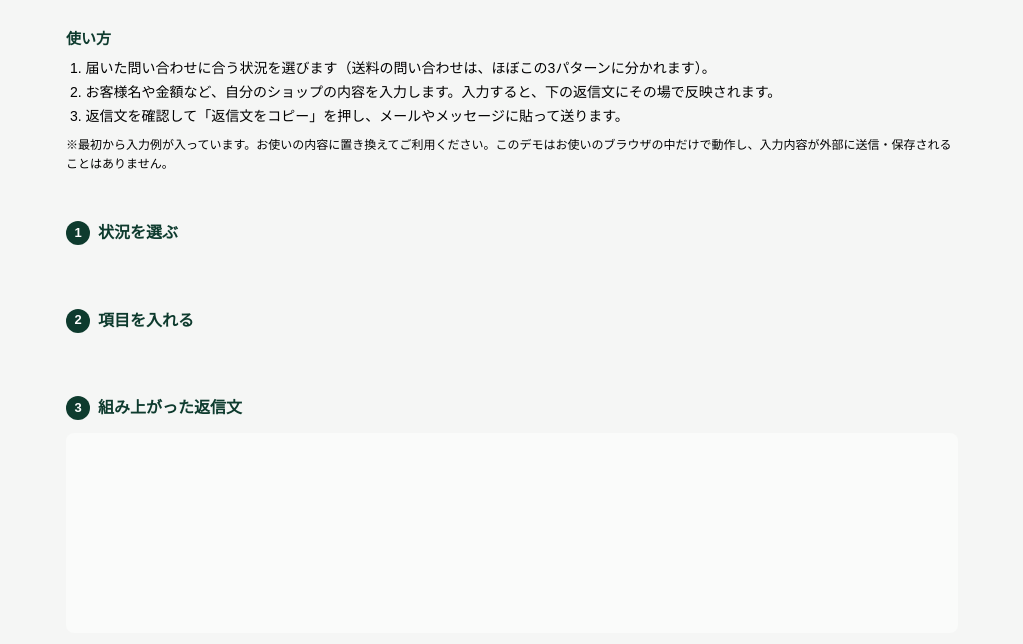
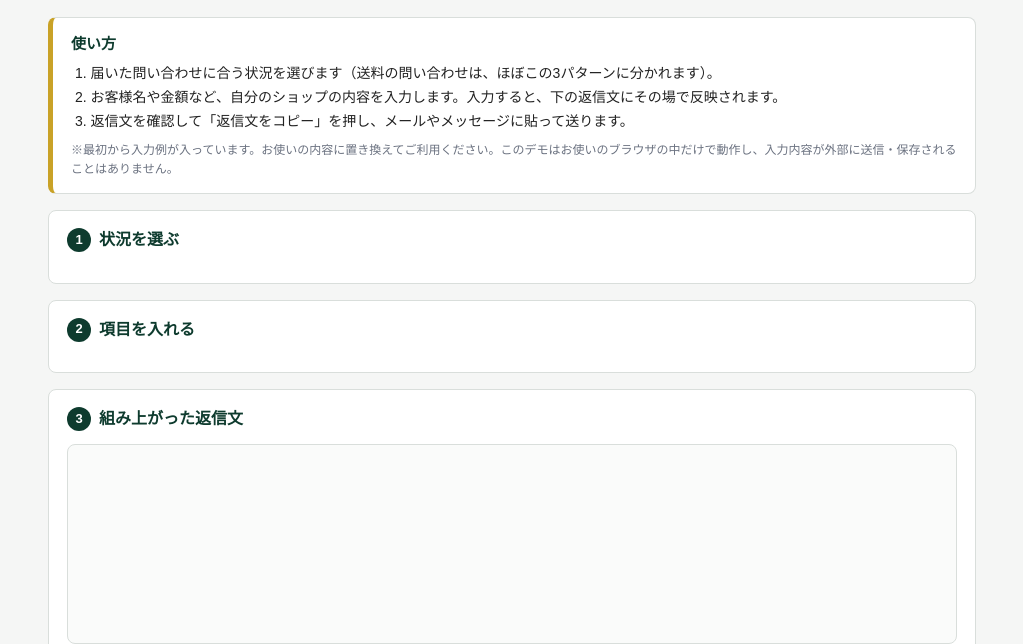
Before and after one commit to winusami6037-ops/winusami6037-ops.github.io, a plain HTML site: page reply-demo.html in a window 1280 px wide. Shown: the part 133-777 px from the top of the page, without its empty margins (128-1151 px from the left). Drawn offline with Linux system fonts and the light colour scheme.

Commit message:
Fix stray brace in reply-demo.html CSS

```diff
--- a/reply-demo.html
+++ b/reply-demo.html
@@ -9,7 +9,7 @@
 --green:#0E3B2E;
 --green-dark:#0A2C22;
 --green-tint:#EAF3F0;
-{--gold:#C9A227;
+--gold:#C9A227;
 --gold-tint:#FBF6E3;
 --ink:#222222;
 --muted:#6B7280;
```
